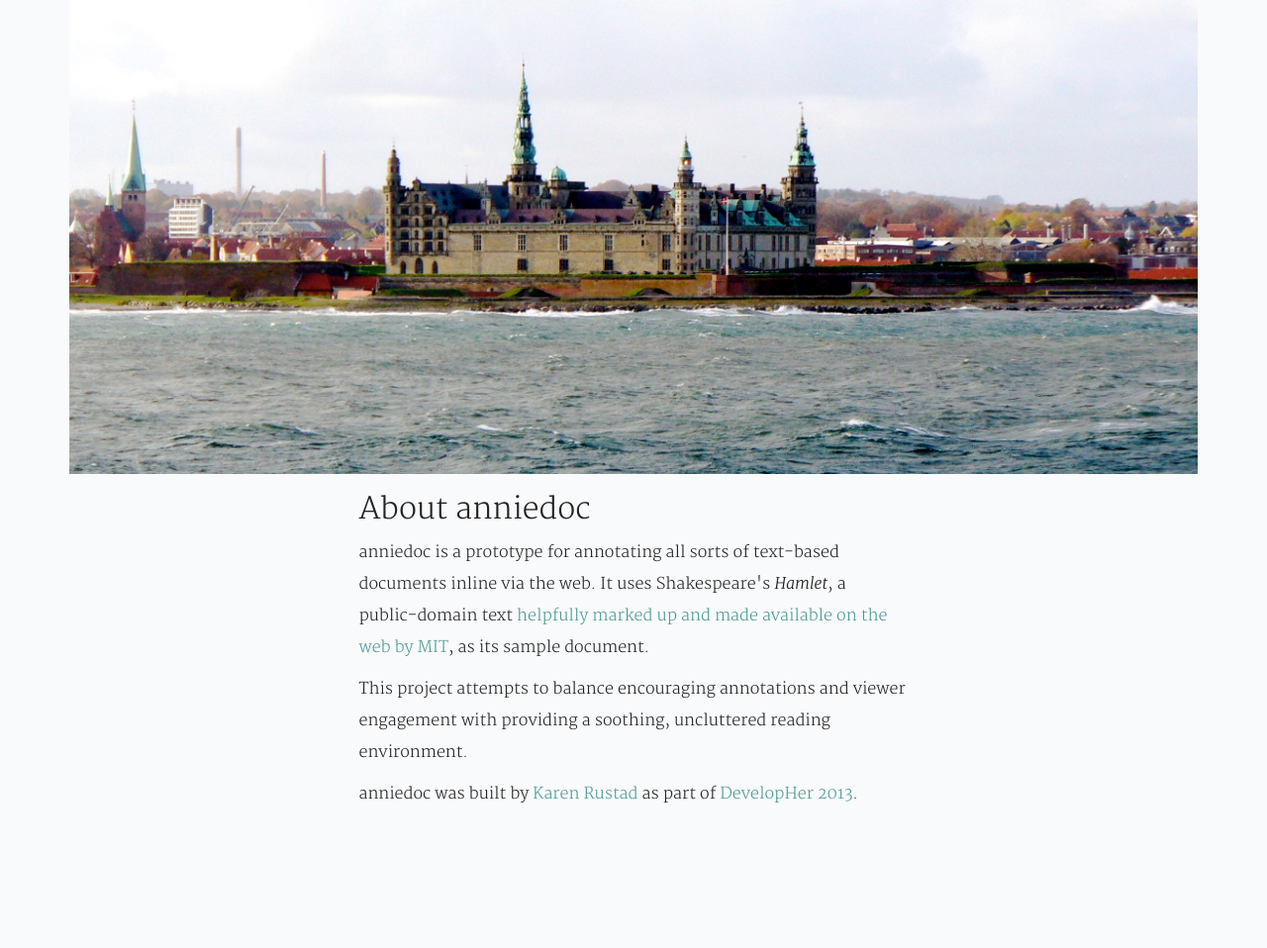
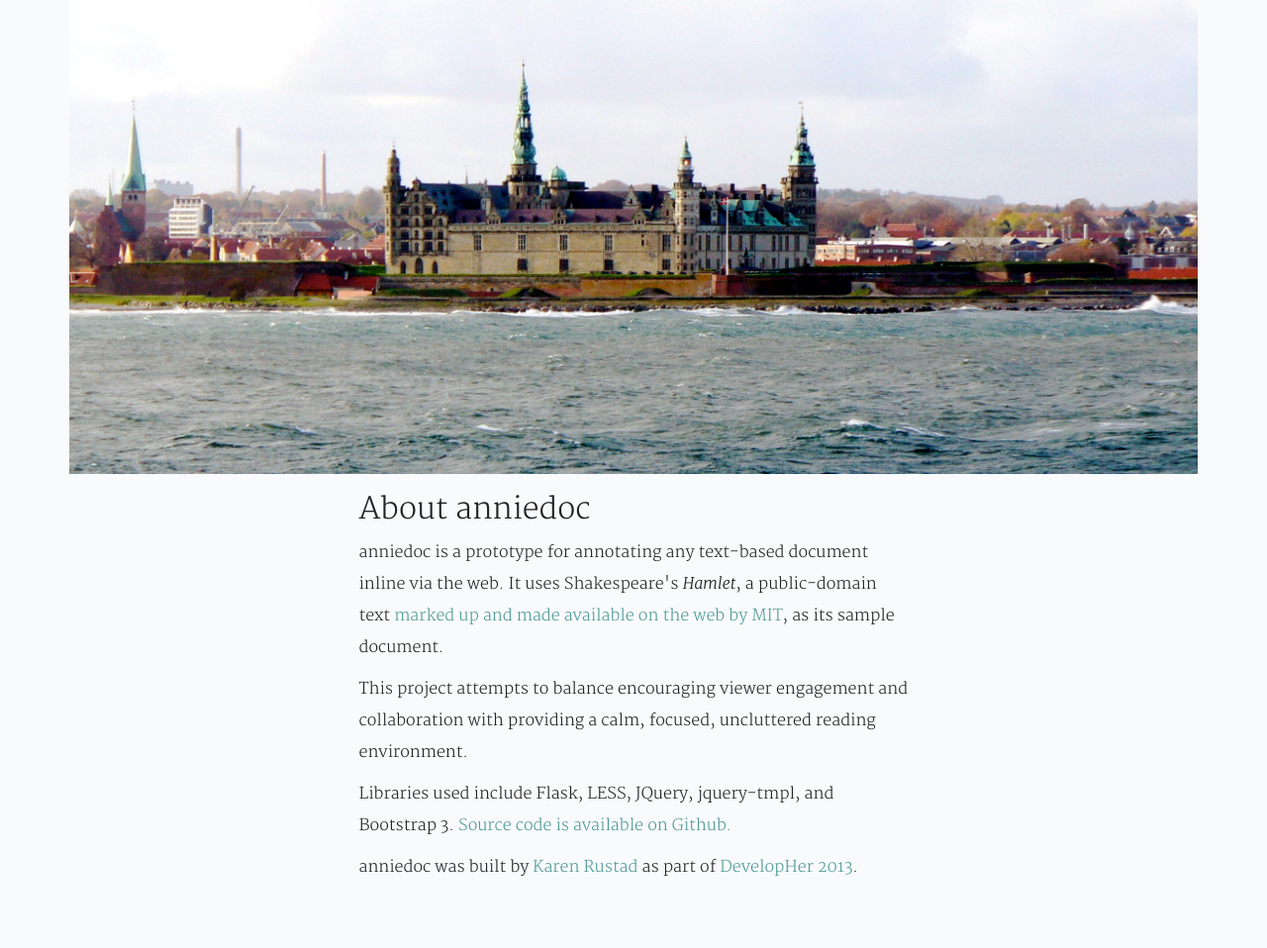
Before and after one commit to aldeka/anniedoc, a Flask app: page /about in a window 1280 px wide. Shown: the part 98-1056 px from the top of the page at 99% size. Before the commit the page ends 982 px from the top, so only its background shows below. Run offline with Flask 2, Linux system fonts and the light colour scheme; style sheets or scripts are compiled from the project's sources; some libraries are stand-ins or nearby versions; some web fonts are replaced.

Commit message:
about copy

```diff
--- a/templates/about.html
+++ b/templates/about.html
@@ -13,8 +13,9 @@
     </div>
     <div class="col-md-offset-3 col-md-6">
         <h2>About anniedoc</h2>
-        <p>anniedoc is a prototype for annotating all sorts of text-based documents inline via the web. It uses Shakespeare's <em>Hamlet</em>, a public-domain text <a href="http://shakespeare.mit.edu/">helpfully marked up and made available on the web by MIT</a>, as its sample document.</p>
-        <p>This project attempts to balance encouraging annotations and viewer engagement with providing a soothing, uncluttered reading environment.</p>
+        <p>anniedoc is a prototype for annotating any text-based document inline via the web. It uses Shakespeare's <em>Hamlet</em>, a public-domain text <a href="http://shakespeare.mit.edu/">marked up and made available on the web by MIT</a>, as its sample document.</p>
+        <p>This project attempts to balance encouraging viewer engagement and collaboration with providing a calm, focused, uncluttered reading environment.</p>
+        <p>Libraries used include Flask, LESS, JQuery, jquery-tmpl, and Bootstrap 3. <a href="https://github.com/aldeka/anniedoc">Source code is available on Github.</a></p>
         <p>anniedoc was built by <a href="http://www.littlegreenriver.com">Karen Rustad</a> as part of <a href="http://hackday.linkedin.com/developher/2013">DevelopHer 2013</a>.</p>
         <p class="foot">&nbsp;</p>
     </div>
```
